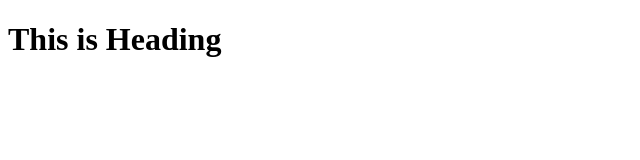
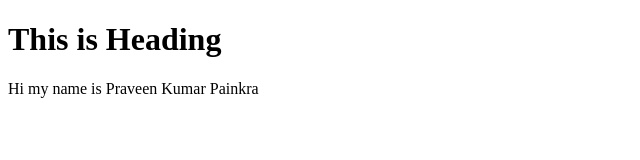
Before and after one commit to Praveen-Ku-Painkra/says-symon, a plain HTML site: page index.html in a window 1280 px wide. Shown: the whole page, without its empty margins (0-640 px from the left). Drawn offline with Linux system fonts and the light colour scheme.

Commit message:
This is commit

```diff
--- a/index.html
+++ b/index.html
@@ -7,5 +7,6 @@
 </head>
 <body>
     <h1>This is Heading</h1>
+    <p>Hi my name is Praveen Kumar Painkra</p>
 </body>
 </html>
```
